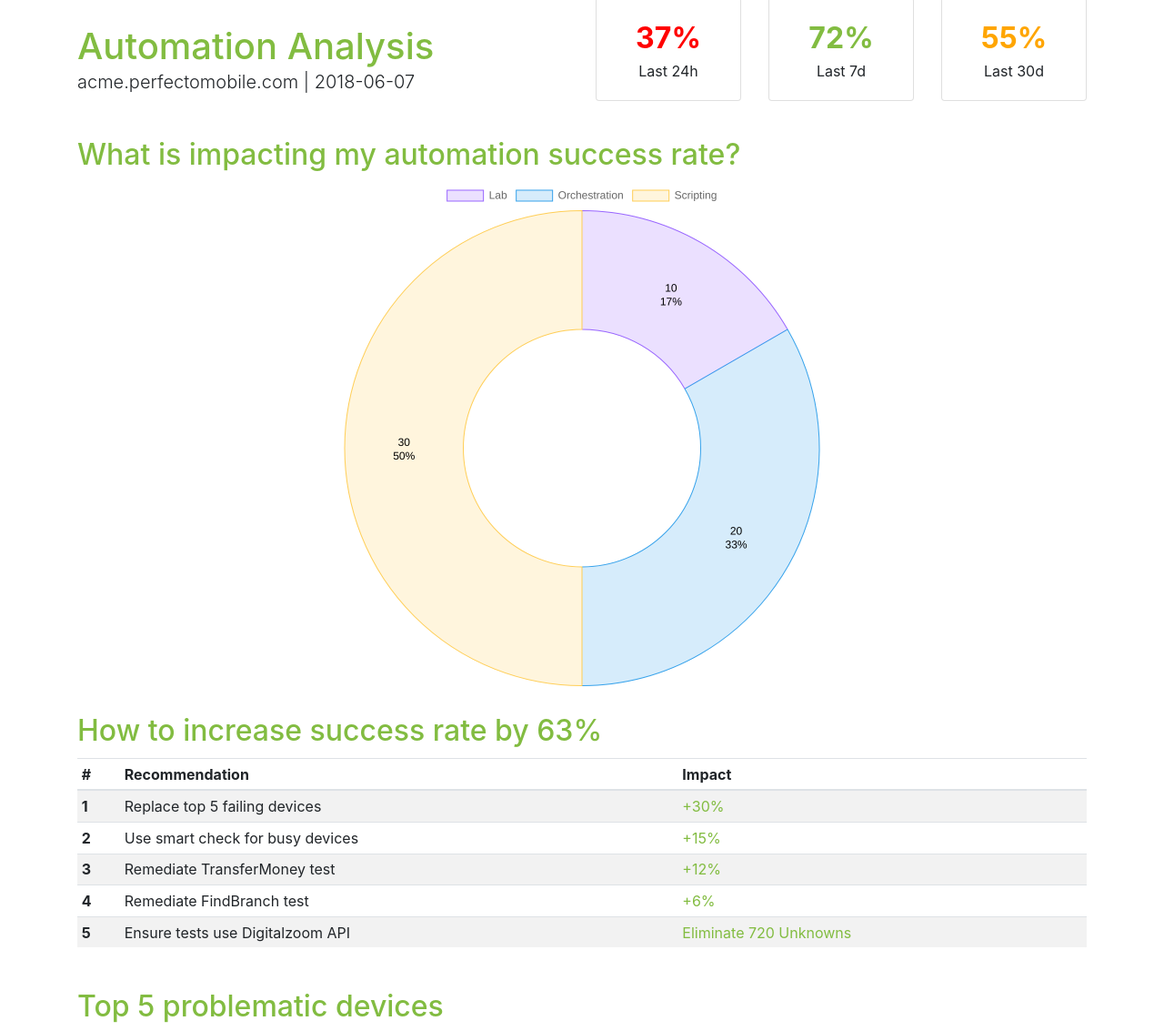
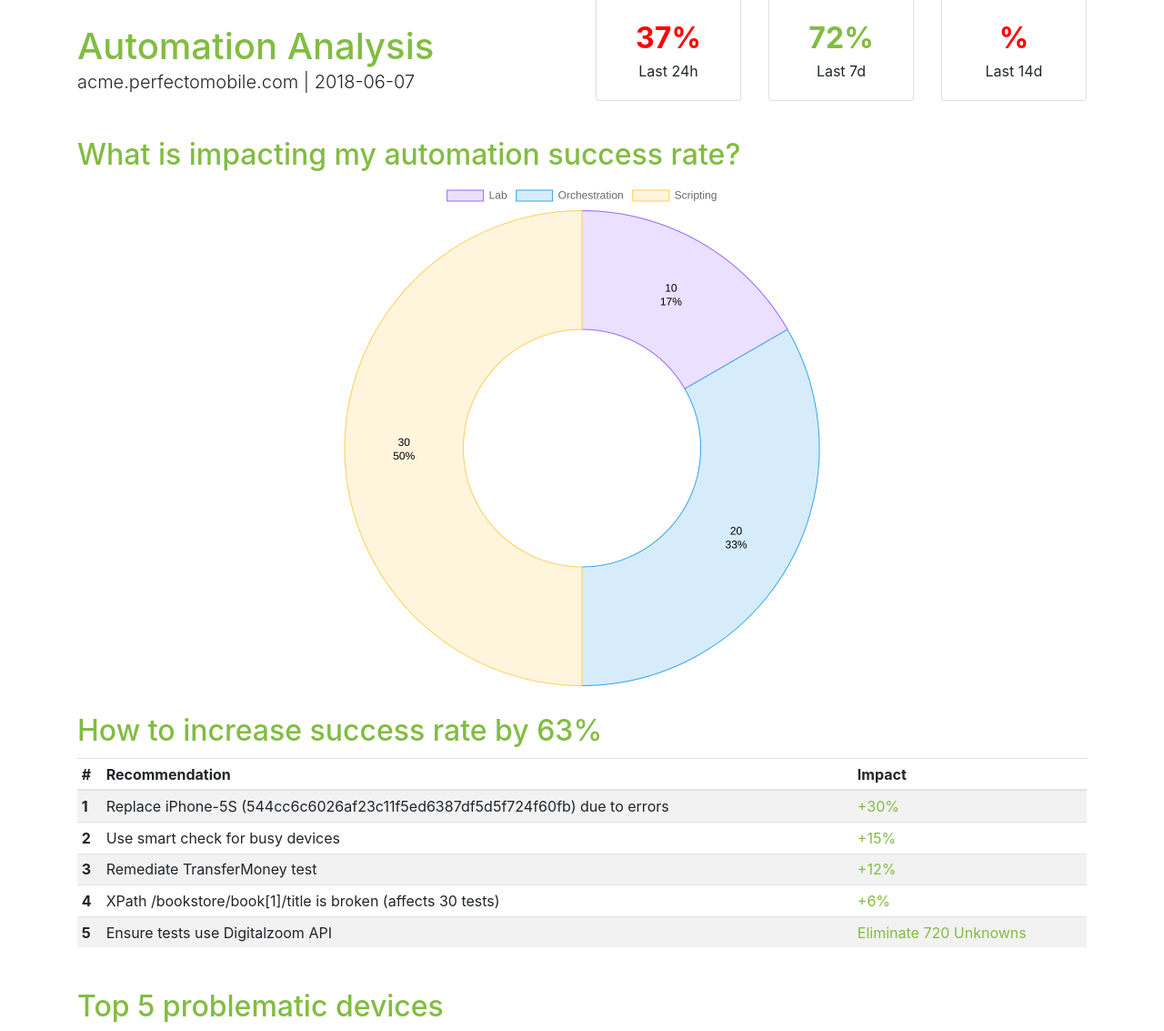
Before and after one commit to nstuyvesant/baldr, a website: page report.html in a window 1280 px wide. Shown: the part 93-1226 px from the top of the page at 91% size. Drawn offline with nearby package versions, Linux system fonts and the light colour scheme.

Commit message:
fix(create-db): per Uzi

```diff
--- a/index.js
+++ b/index.js
@@ -12,7 +12,7 @@ app.get('/', (req, res) => {
   // let rows = client.querySync(`SELECT cloudSnapshots('${today}'::DATE)`)
 
   // For now, pass the date for the test data we know to be there
-  let rows = client.querySync("SELECT cloudSnapshots('2018-06-10'::DATE)")
+  let rows = client.querySync("SELECT cloudSnapshots('acme.perfectomobile.com', '2018-06-12'::DATE)")
   let clouds = rows[0].cloudsnapshots
   res.send(clouds)
   // TODO: iterate through clouds array, merge with report.html, generate PDF, email
--- a/report.html
+++ b/report.html
@@ -69,7 +69,7 @@
             <div class="col-md-2 text-center">
                 <div class="card">
                     <div class="card-body">
-                        <span class="metric font-weight-bold"><span id="last30d"></span>%</span><br/>Last 30d
+                        <span class="metric font-weight-bold"><span id="last14d"></span>%</span><br/>Last 14d
                     </div>
                 </div>
             </div>
@@ -150,7 +150,6 @@
     <script>
         const reportData = {
             fqdn: 'acme.perfectomobile.com',
-            emailRecipients: 'nul@bitbucket.com',
             snapshotDate: '2018-06-07',
             last24h: 37,
             last7d: 72,
@@ -161,7 +160,7 @@
             recommendations: [
                 {
                     rank: 1,
-                    recommendation: 'Replace top 5 failing devices',
+                    recommendation: 'Replace iPhone-5S (544cc6c6026af23c11f5ed6387df5d5f724f60fb) due to errors',
                     impact: 30
                 },
                 {
@@ -176,7 +175,7 @@
                 },
                 {
                     rank: 4,
-                    recommendation: 'Remediate FindBranch test',
+                    recommendation: 'XPath /bookstore/book[1]/title is broken (affects 30 tests)',
                     impact: 6
                 },
                 {
@@ -352,7 +351,7 @@
             $('#last24h').text(reportData.last24h)
             $('#last24h').colorCode()
             $('#last7d').text(reportData.last7d).colorCode()
-            $('#last30d').text(reportData.last30d).colorCode()
+            $('#last14d').text(reportData.last14d).colorCode()
             let totalImpact = 0
             let tableRow = ''
             let impactText = ''
```
Also changed, not shown: 1 other file.
